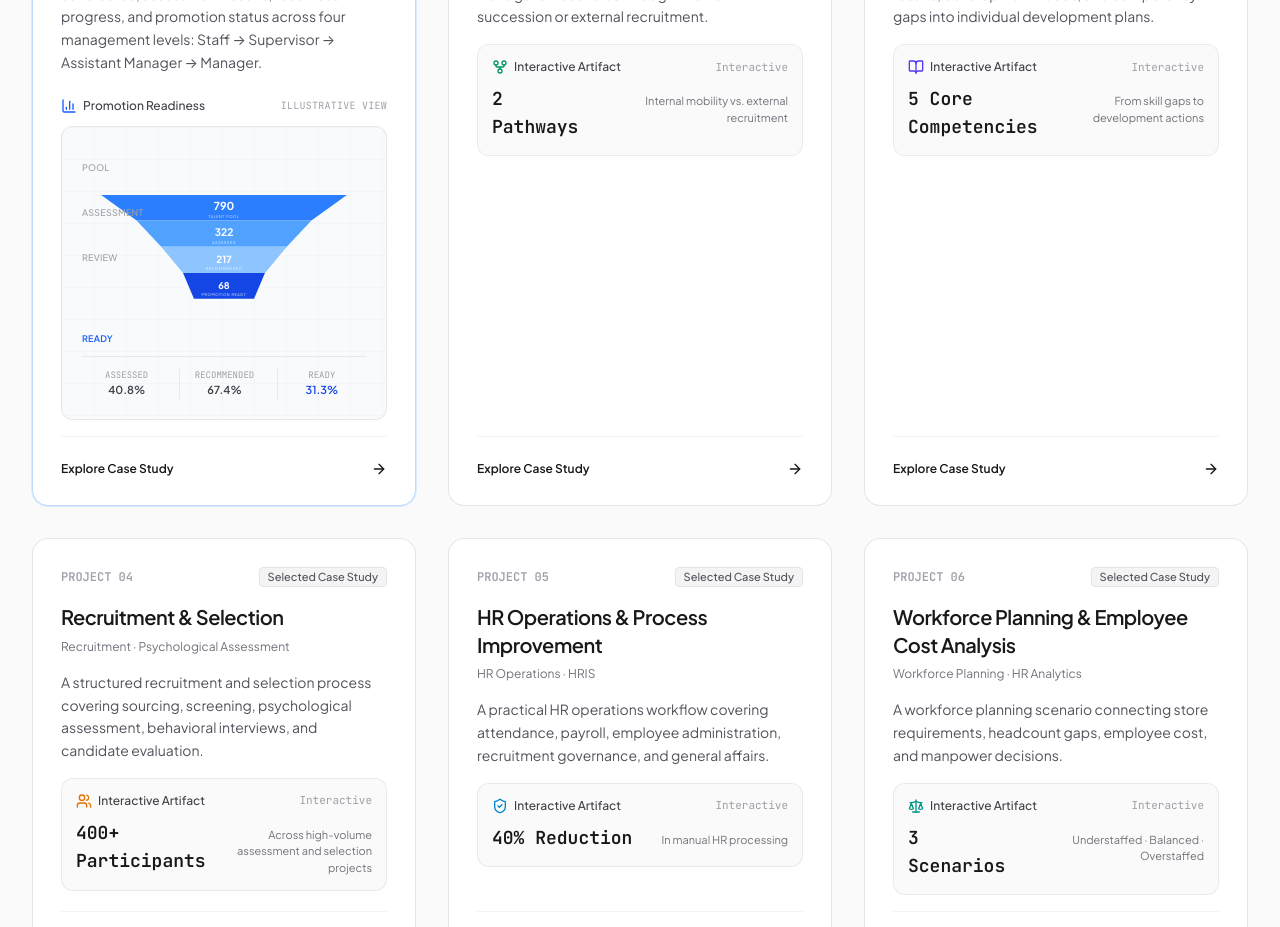
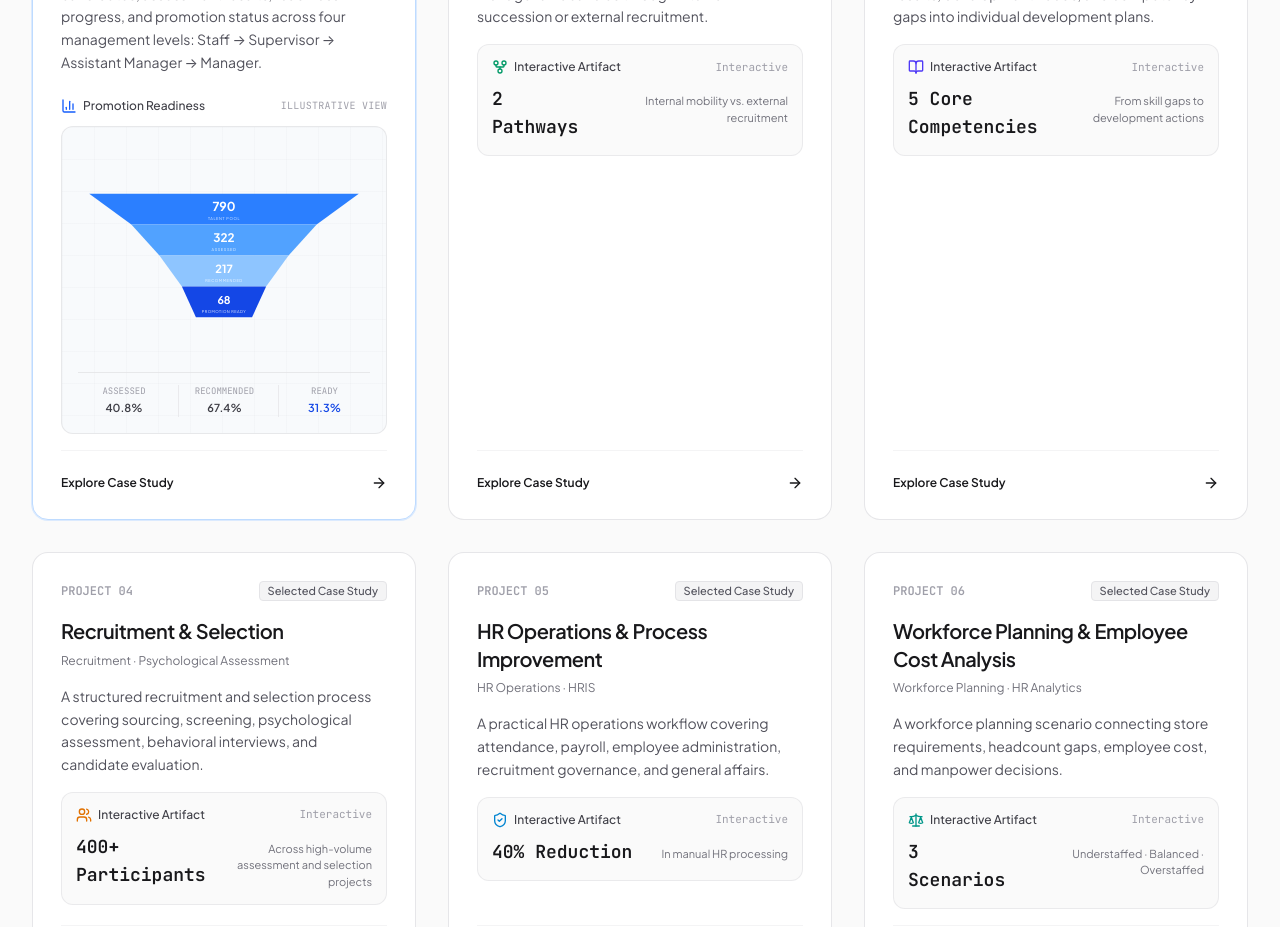
Before and after one commit to siagianrio10-cell/rio-koresh-portfolio, a React (Vite) app: page / in a window 1280 px wide. Shown: the part 3480-4407 px from the top of the page. Built offline with nearby package versions, Linux system fonts and the light colour scheme.

Commit message:
Update FeaturedProjects.tsx

```diff
--- a/src/components/FeaturedProjects.tsx
+++ b/src/components/FeaturedProjects.tsx
@@ -63,7 +63,7 @@ export const FeaturedProjects: React.FC<FeaturedProjectsProps> = ({
       className="py-20 sm:py-24 border-b border-zinc-200/80 bg-[#FAFAFA]"
     >
       <div className="max-w-7xl mx-auto px-4 sm:px-6 lg:px-8 space-y-12">
-        {/* Header */}
+        {/* Header & Filter Controls */}
         <div className="flex flex-col md:flex-row md:items-end justify-between gap-6">
           <div className="max-w-2xl space-y-3">
             <div className="flex items-center gap-2 text-xs font-semibold text-blue-600 uppercase tracking-wider">
@@ -82,7 +82,7 @@ export const FeaturedProjects: React.FC<FeaturedProjectsProps> = ({
             </p>
           </div>
 
-          {/* Filters */}
+          {/* Interactive Filter Control Tabs */}
           <div className="flex items-center gap-1 p-1 bg-zinc-200/60 rounded-lg self-start md:self-end overflow-x-auto">
             {filterOptions.map((opt) => (
               <button
@@ -100,7 +100,7 @@ export const FeaturedProjects: React.FC<FeaturedProjectsProps> = ({
           </div>
         </div>
 
-        {/* Projects */}
+        {/* Projects Grid */}
         <div className="grid grid-cols-1 md:grid-cols-2 lg:grid-cols-3 gap-6 sm:gap-8">
           {filteredProjects.map((project) => {
             const isFlagship = project.id === "project-01";
@@ -116,7 +116,7 @@ export const FeaturedProjects: React.FC<FeaturedProjectsProps> = ({
                 }`}
               >
                 <div className="space-y-4">
-                  {/* Project Number */}
+                  {/* Card Lead */}
                   <div className="flex items-center justify-between text-xs text-zinc-500 font-mono">
                     <span className="font-semibold text-zinc-400">
                       PROJECT {project.number}
@@ -149,10 +149,11 @@ export const FeaturedProjects: React.FC<FeaturedProjectsProps> = ({
                   </p>
 
                   {/* =====================================================
-                      PROJECT 01 — REAL FUNNEL VISUAL
+                      PROJECT 01 — PROMOTION READINESS FUNNEL
                      ===================================================== */}
                   {project.id === "project-01" ? (
                     <div className="pt-2">
+                      {/* Chart Header */}
                       <div className="flex items-center justify-between mb-3">
                         <div className="flex items-center gap-1.5 text-xs font-medium text-zinc-700">
                           {getProjectIcon(project.id)}
@@ -164,8 +165,9 @@ export const FeaturedProjects: React.FC<FeaturedProjectsProps> = ({
                         </span>
                       </div>
 
+                      {/* Funnel Chart */}
                       <div className="relative rounded-xl border border-zinc-200/80 bg-[#F8FAFC] overflow-hidden">
-                        {/* subtle grid */}
+                        {/* Subtle grid */}
                         <div
                           className="absolute inset-0 opacity-40"
                           style={{
@@ -175,165 +177,163 @@ export const FeaturedProjects: React.FC<FeaturedProjectsProps> = ({
                           }}
                         />
 
-                        <div className="relative p-4 sm:p-5">
-                          {/* Funnel chart */}
-                          <div className="relative h-[190px] sm:h-[205px]">
+                        <div className="relative px-3 sm:px-4 pt-3 sm:pt-4 pb-4">
+                          {/* Larger funnel area */}
+                          <div className="relative h-[215px] sm:h-[225px]">
                             <svg
-                              viewBox="0 0 520 230"
+                              viewBox="0 0 520 250"
                               className="w-full h-full overflow-visible"
                               preserveAspectRatio="xMidYMid meet"
                               aria-label="Talent pool promotion readiness funnel"
                             >
-                              {/* Funnel stage 1 */}
+                              {/* Stage 1 — Talent Pool */}
                               <polygon
-                                points="35,15 485,15 420,62 100,62"
+                                points="20,15 500,15 425,70 95,70"
                                 className="fill-blue-500 group-hover:fill-blue-600 transition-colors duration-300"
                               />
 
-                              {/* Funnel stage 2 */}
+                              {/* Stage 2 — Assessed */}
                               <polygon
-                                points="100,62 420,62 375,110 145,110"
+                                points="95,70 425,70 375,125 145,125"
                                 className="fill-blue-400 group-hover:fill-blue-500 transition-colors duration-300"
                               />
 
-                              {/* Funnel stage 3 */}
+                              {/* Stage 3 — Recommended */}
                               <polygon
-                                points="145,110 375,110 335,158 185,158"
+                                points="145,125 375,125 335,180 185,180"
                                 className="fill-blue-300 group-hover:fill-blue-400 transition-colors duration-300"
                               />
 
-                              {/* Funnel stage 4 */}
+                              {/* Stage 4 — Promotion Ready */}
                               <polygon
-                                points="185,158 335,158 315,205 205,205"
+                                points="185,180 335,180 310,235 210,235"
                                 className="fill-blue-700 group-hover:fill-blue-800 transition-colors duration-300"
                               />
 
-                              {/* Labels */}
+                              {/* Main Numbers */}
                               <text
                                 x="260"
-                                y="43"
+                                y="46"
                                 textAnchor="middle"
                                 className="fill-white font-bold"
-                                style={{ fontSize: "20px" }}
+                                style={{ fontSize: "22px" }}
                               >
                                 790
                               </text>
 
                               <text
                                 x="260"
-                                y="91"
+                                y="101"
                                 textAnchor="middle"
                                 className="fill-white font-bold"
-                                style={{ fontSize: "19px" }}
+                                style={{ fontSize: "21px" }}
                               >
                                 322
                               </text>
 
                               <text
                                 x="260"
-                                y="139"
+                                y="156"
                                 textAnchor="middle"
                                 className="fill-white font-bold"
-                                style={{ fontSize: "18px" }}
+                                style={{ fontSize: "20px" }}
                               >
                                 217
                               </text>
 
                               <text
                                 x="260"
-                                y="187"
+                                y="211"
                                 textAnchor="middle"
                                 className="fill-white font-bold"
-                                style={{ fontSize: "17px" }}
+                                style={{ fontSize: "19px" }}
                               >
                                 68
                               </text>
 
-                              {/* Stage labels */}
+                              {/* Stage Labels */}
                               <text
                                 x="260"
-                                y="57"
+                                y="62"
                                 textAnchor="middle"
-                                className="fill-white/80"
-                                style={{ fontSize: "7px", letterSpacing: "1px" }}
+                                className="fill-white/85"
+                                style={{
+                                  fontSize: "7px",
+                                  letterSpacing: "1px",
+                                }}
                               >
                                 TALENT POOL
                               </text>
 
                               <text
                                 x="260"
-                                y="105"
+                                y="117"
                                 textAnchor="middle"
-                                className="fill-white/80"
-                                style={{ fontSize: "7px", letterSpacing: "1px" }}
+                                className="fill-white/85"
+                                style={{
+                                  fontSize: "7px",
+                                  letterSpacing: "1px",
+                                }}
                               >
                                 ASSESSED
                               </text>
 
                               <text
                                 x="260"
-                                y="153"
+                                y="172"
                                 textAnchor="middle"
-                                className="fill-white/80"
-                                style={{ fontSize: "7px", letterSpacing: "1px" }}
+                                className="fill-white/85"
+                                style={{
+                                  fontSize: "7px",
+                                  letterSpacing: "1px",
+                                }}
                               >
                                 RECOMMENDED
                               </text>
 
                               <text
                                 x="260"
-                                y="200"
+                                y="227"
                                 textAnchor="middle"
                                 className="fill-white/90"
-                                style={{ fontSize: "7px", letterSpacing: "1px" }}
+                                style={{
+                                  fontSize: "7px",
+                                  letterSpacing: "0.8px",
+                                }}
                               >
                                 PROMOTION READY
                               </text>
                             </svg>
-
-                            {/* Left-side stage labels */}
-                            <div className="absolute left-0 top-[7%] text-[8px] sm:text-[9px] font-medium text-zinc-400 uppercase tracking-wide">
-                              Pool
-                            </div>
-
-                            <div className="absolute left-0 top-[29%] text-[8px] sm:text-[9px] font-medium text-zinc-400 uppercase tracking-wide">
-                              Assessment
-                            </div>
-
-                            <div className="absolute left-0 top-[51%] text-[8px] sm:text-[9px] font-medium text-zinc-400 uppercase tracking-wide">
-                              Review
-                            </div>
-
-                            <div className="absolute left-0 bottom-[3%] text-[8px] sm:text-[9px] font-semibold text-blue-600 uppercase tracking-wide">
-                              Ready
-                            </div>
                           </div>
 
-                          {/* Conversion indicators */}
+                          {/* Conversion Metrics */}
                           <div className="grid grid-cols-3 gap-2 border-t border-zinc-200/80 pt-3 mt-1">
                             <div className="text-center">
-                              <div className="text-[9px] font-mono text-zinc-400">
-                                ASSESSED
+                              <div className="text-[9px] font-mono text-zinc-400 uppercase">
+                                Assessed
                               </div>
-                              <div className="text-[11px] font-semibold text-zinc-700">
+
+                              <div className="text-[11px] font-semibold text-zinc-700 mt-0.5">
                                 40.8%
                               </div>
                             </div>
 
                             <div className="text-center border-l border-zinc-200/70">
-                              <div className="text-[9px] font-mono text-zinc-400">
-                                RECOMMENDED
+                              <div className="text-[9px] font-mono text-zinc-400 uppercase">
+                                Recommended
                               </div>
-                              <div className="text-[11px] font-semibold text-zinc-700">
+
+                              <div className="text-[11px] font-semibold text-zinc-700 mt-0.5">
                                 67.4%
                               </div>
                             </div>
 
                             <div className="text-center border-l border-zinc-200/70">
-                              <div className="text-[9px] font-mono text-zinc-400">
-                                READY
+                              <div className="text-[9px] font-mono text-zinc-400 uppercase">
+                                Ready
                               </div>
-                              <div className="text-[11px] font-semibold text-blue-700">
+
+                              <div className="text-[11px] font-semibold text-blue-700 mt-0.5">
                                 31.3%
                               </div>
                             </div>
@@ -370,7 +370,7 @@ export const FeaturedProjects: React.FC<FeaturedProjectsProps> = ({
                   )}
                 </div>
 
-                {/* CTA */}
+                {/* Card Footer CTA */}
                 <div className="pt-6 mt-4 border-t border-zinc-100 flex items-center justify-between text-xs font-semibold text-zinc-900 group-hover:text-blue-600 transition-colors">
                   <span>Explore Case Study</span>
 
```
